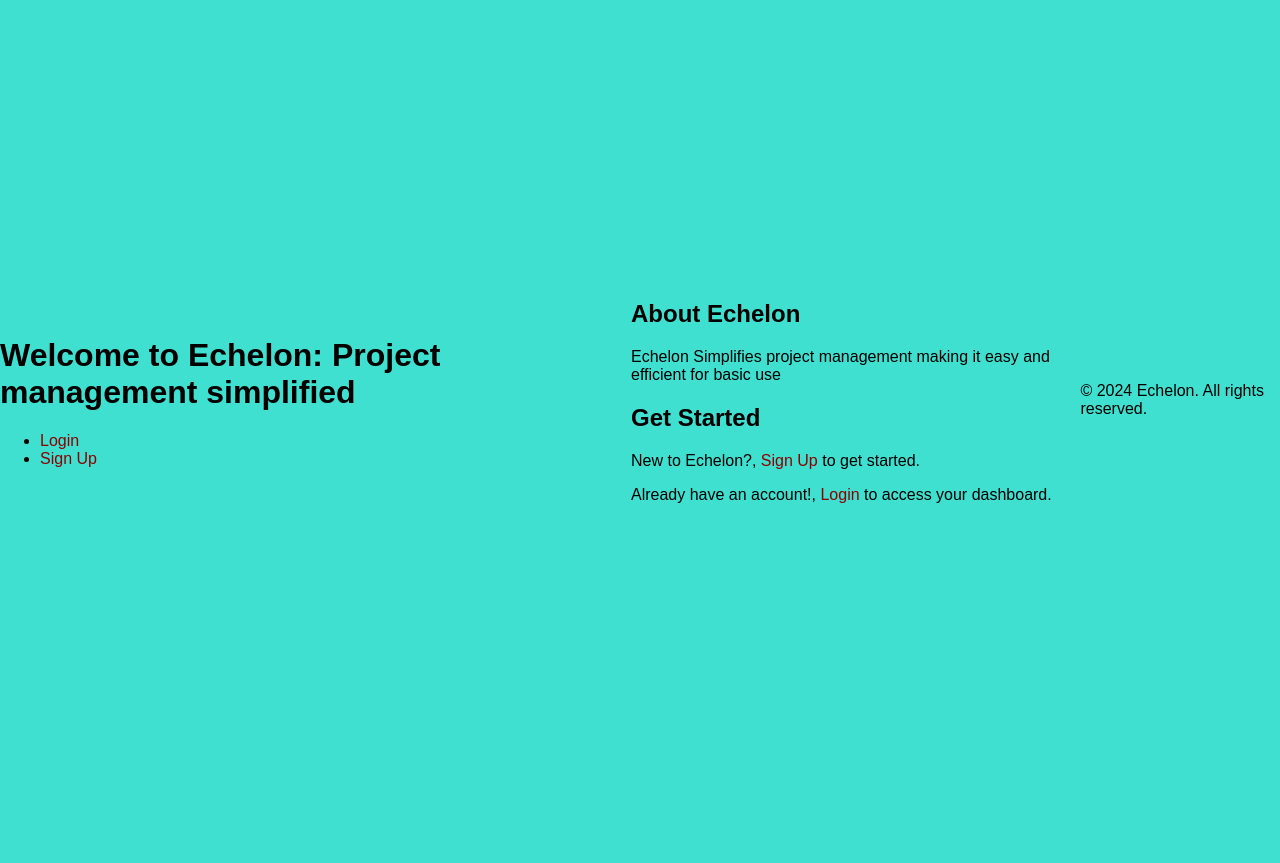
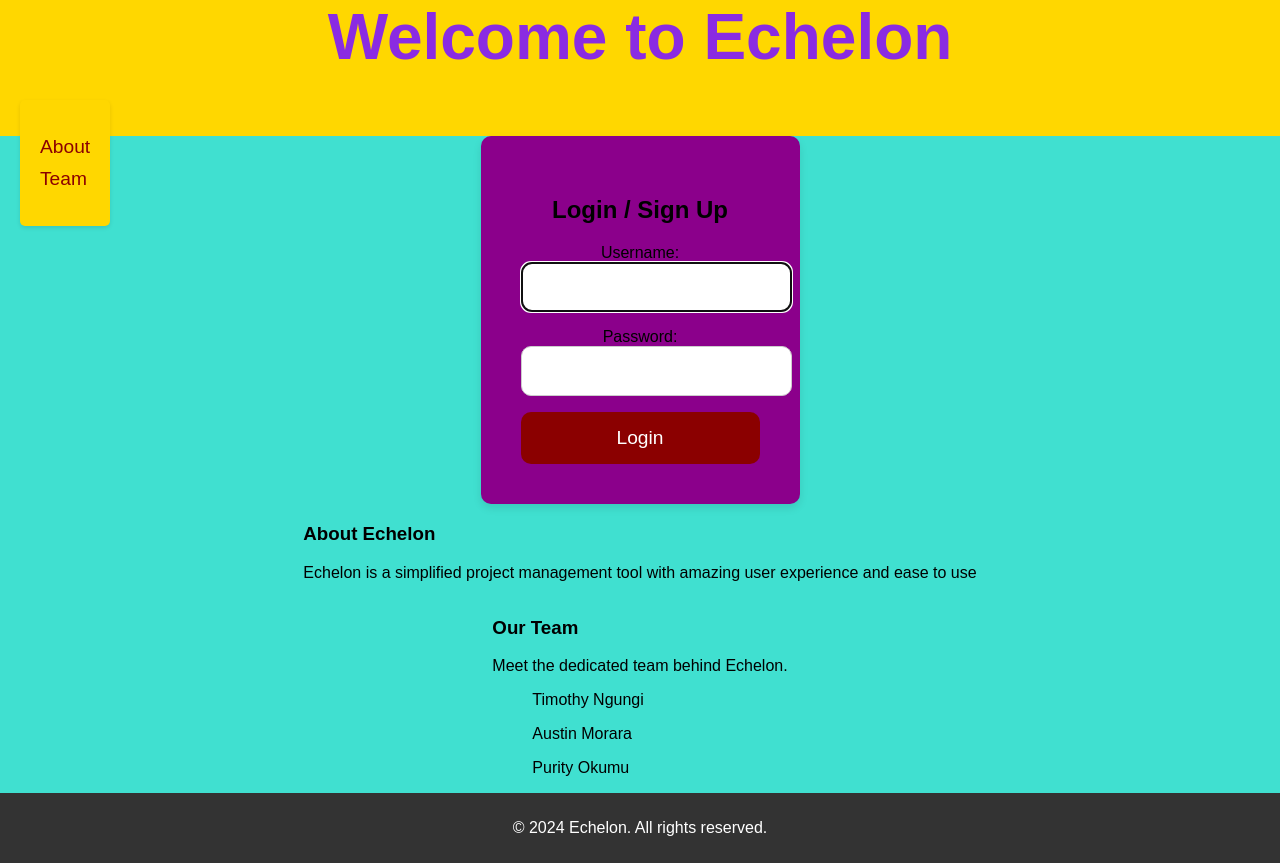
Before and after one commit to timothyngugi26/echelon, a Django app: page / in a window 1280 px wide. Before the commit the page ends 503 px from the top, so only its background shows below. Run offline with Django 4.2, Linux system fonts and the light colour scheme.

Commit message:
styling changes

```diff
--- a/project_management/templates/project_management/index.html
+++ b/project_management/templates/project_management/index.html
@@ -2,34 +2,45 @@
 <html lang="en">
 	<head>
 		<meta charset="UTF-8">
-		<meta name="viewport" content="width=device-width, intial-scale=1.0">
+		<meta name="viewport" content="width=device-width, initial-scale=1.0">
 		<title>Home - Echelon</title>
 		{% load static %}
-		<link rel="stylesheet" type="text/css" href="{% static 'project_management/index.css' %}">
+		<link rel="stylesheet" type="text/css" href="{% static 'project_management/styles.css' %}">
 	</head>
 	<body>
 		<header>
-			<h1>Welcome to Echelon: Project management simplified</h1>
-			<nav>
-				<ul>
-					<li><a href="{% url 'login' %}">Login</a></li>
-					<li><a href="{% url 'signup' %}">Sign Up</a></li>
-				</ul>
-			</nav>
+			<h1>Welcome to Echelon</h1>
 		</header>
+		<div class="sidebar">
+		<ul>
+			<!--<li><a href="{% url 'login' %}">Login</a></li>
+			<li><a href="{% url 'signup' %}">Sign Up</a></li> -->
+			<li><a href="#about">About</a></li>
+			<li><a href="#team">Team</a></li>
 
-		<main>
-			<section>
-				<h2>About Echelon</h2>
-				<p>Echelon Simplifies project management making it easy and efficient for basic use</p>
-			</section>
+		</ul>
+		</div>
 
-			<section>
-				<h2>Get Started</h2>
-				<p>New to Echelon?, <a href="{% url 'signup' %}">Sign Up</a> to get started.</p>
-				<p>Already have an account!, <a href="{% url 'login' %}">Login</a> to access your dashboard.</p>
-			</section>
-		</main>
+		<form method="post" action="{% url 'login' %}">
+			{% csrf_token %}
+			<h2>Login / Sign Up</h2>
+			{{ form.as_p }}
+			<button type="submit">Login</button>
+		</form>
+
+		<section id="about">
+			<h3>About Echelon</h3>
+			<p>Echelon is a simplified project management tool with amazing user experience and ease to use</p>
+		</section>
+		<section id="team">
+			<h3>Our Team</h3>
+			<p>Meet the dedicated team behind Echelon.
+			<ul>Timothy Ngungi</ul>
+			<ul>Austin Morara</ul>
+			<ul>Purity Okumu</ul>
+			</p>
+		</section>
+
 
 		<footer>
 			<p>&copy; 2024 Echelon. All rights reserved.</p>
--- a/project_management/views.py
+++ b/project_management/views.py
@@ -1,5 +1,6 @@
-from django.shortcuts import render
+from django.shortcuts import render, redirect
 from django.contrib.auth.forms import AuthenticationForm
+from django.contrib.auth import authenticate, login
 
 def index(request):
     form = AuthenticationForm()
@@ -8,8 +9,14 @@ def index(request):
 
 def login_view(request):
     if request.method  == 'POST':
-        pass
-    return render(request, 'project_management/login.html')
+        form = AuthenticationForm(request, data=request.POST)
+        if form.is_valid():
+            user = form.get_user()
+            login(request, user)
+            return redirect('home')
+        else:
+            form = AuthenticationForm()
+        return render(request, 'project_management/login.html', {'form': form})
 
 def signup_view(request):
     if request.method == 'POST':
--- a/static/project_management/index.css
+++ /dev/null
@@ -1,51 +0,0 @@
-body {
-	font-family: Arial, sans-serif;
-	background-color: #40E0D0; /* turqoise */
-	margin: 0;
-	padding: 0;
-	display: flex;
-	justify-content: center;
-	align-items: center;
-	height: 100vh;
-}
-
-h1 {
-	color: #000000;  /*black */
-}
-
-form {
-	background-color: #FFD700;  /* gold */
-	padding: 20px;
-	border-radius: 5px;
-	box-shadow: 0 2px 4px rgba(0, 0, 0, 0.1);
-}
-
-form h2 {
-	margin-bottom: 10px;
-}
-
-input {
-	display: block;
-	width: 100%;
-	padding: 10px;
-	margin-bottom: 10px;
-	border: 1px solid #ccc;
-	border-radius: 5px;
-}
-
-button:hover {
-	background-color: #800000; /* maroon */
-}
-
-p {
-	margin-top: 15px;
-}
-
-a {
-	color: #8B0000; /* dark red */
-	text-decoration: none;
-}
-
-a:hover {
-	text-decoration: underline;
-}
--- a/static/project_management/styles.css
+++ b/static/project_management/styles.css
@@ -1,9 +1,111 @@
-/* styles.css */
 body {
-    font-family: Arial, sans-serif;
+	font-family: Arial, sans-serif;
+	background-color: #40E0D0; /* turqoise */
+	margin: 0;
+	padding: 0;
+	display:flex;
+	flex-direction: column;
+	justify-content: center;
+	align-items: center;
+	height: 100vh;
 }
+
+/* header styling */
 header {
-    background-color: #333;
-    color: white;
-    padding: 1rem;
+	width: 100%;
+	padding: 20px;
+	background-color:#FFD700; /* gold */
+	text-align:center;
+	color: blueviolet;
+	font-size: 2rem;
+	/* font-weight: bold; */
 }
+
+/* sidebar styles */
+.sidebar {
+	position: absolute;
+	top: 100px;
+	left: 20px;
+	padding: 20px;
+	background-color: #FFD700; /* gold */
+	border-radius: 5px;
+	box-shadow: 0 2px 4px rgba(0,0,0,0.1);
+}
+
+
+.sidebar ul {
+	list-style-type: none;
+	padding: 0;
+}
+
+.sidebar ul li  {
+	margin-bottom: 10px;
+}
+
+
+.sidebar ul li a {
+	color: #8B0000; /* dark red */
+	text-decoration: none;
+	font-size: 1.2rem;
+}
+
+.sidebar ul li a:hover {
+	text-decoration: underline;
+}
+
+
+/* form styling */
+form {
+	background-color:darkmagenta;
+	padding: 40px;
+	border-radius: 10px;
+	box-shadow: 0 4px 8px rgba(0, 0, 0, 0.1);
+	max-width: 50%;
+	text-align: center;
+}
+
+form h2 {
+	margin-bottom: 20px;
+	font-size: 1.5rem;
+}
+
+
+input {
+	display: block;
+	width: 100%;
+	padding: 15px;
+	margin-bottom: 15px;
+	border: 1px solid #cccccc;
+	border-radius: 10px;
+	font-size: 1rem;
+}
+
+
+/* submit button styling */
+button {
+	background-color: #8B0000; /* Dark Red */
+	color: white;
+	border: none;
+	padding: 15px;
+	border-radius: 10px;
+	width: 100%;
+	font-size: 1.2rem;
+	cursor: pointer;
+
+}
+
+
+button:hover {
+	background-color: #800000; /* maroon */
+}
+
+/* footer styling */
+footer {
+	background-color: #333333;
+	color: #FFFFFF;
+	text-align: center;
+	padding: 10px;
+	/*  position: absolute; */
+	bottom: 0;
+	width: 100%;
+}
```
Also changed, not shown: static/project_management/stylo.css (added, +9 -0 lines).
